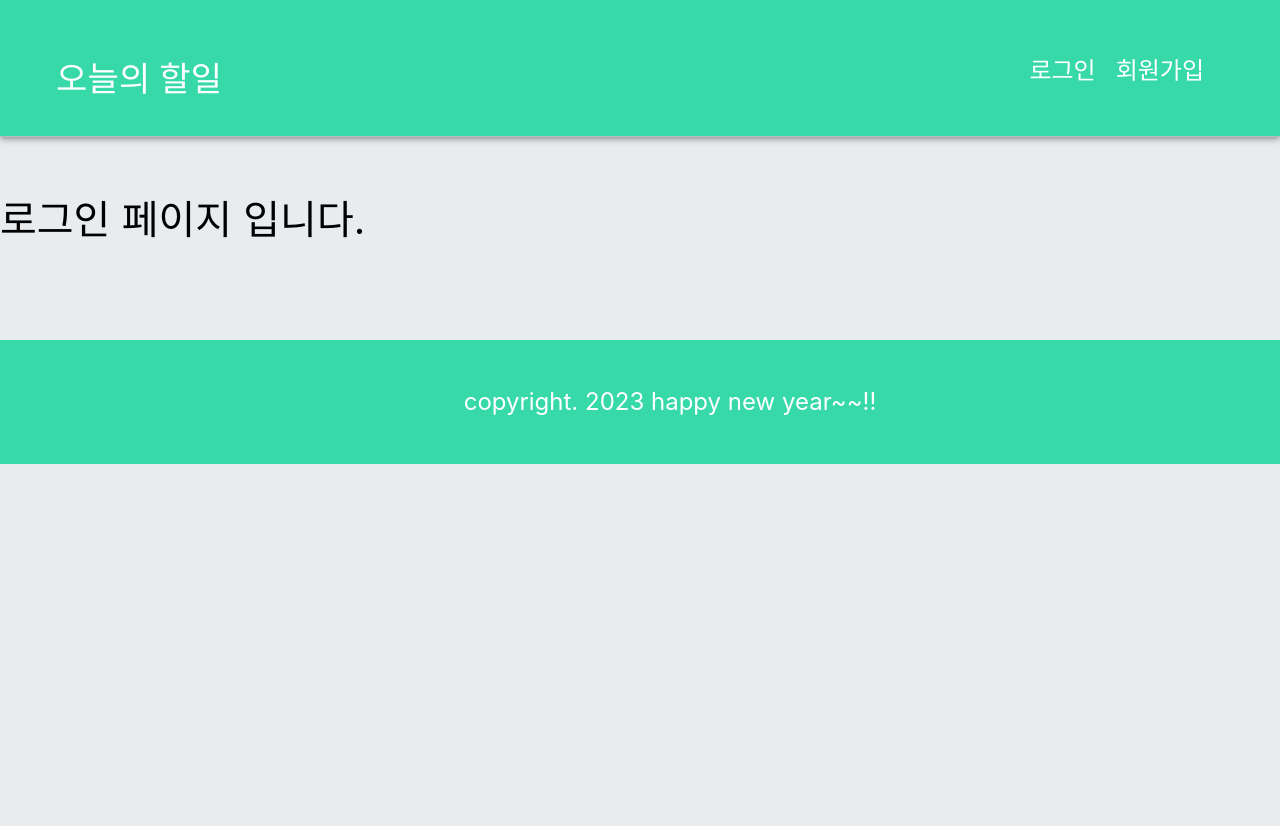
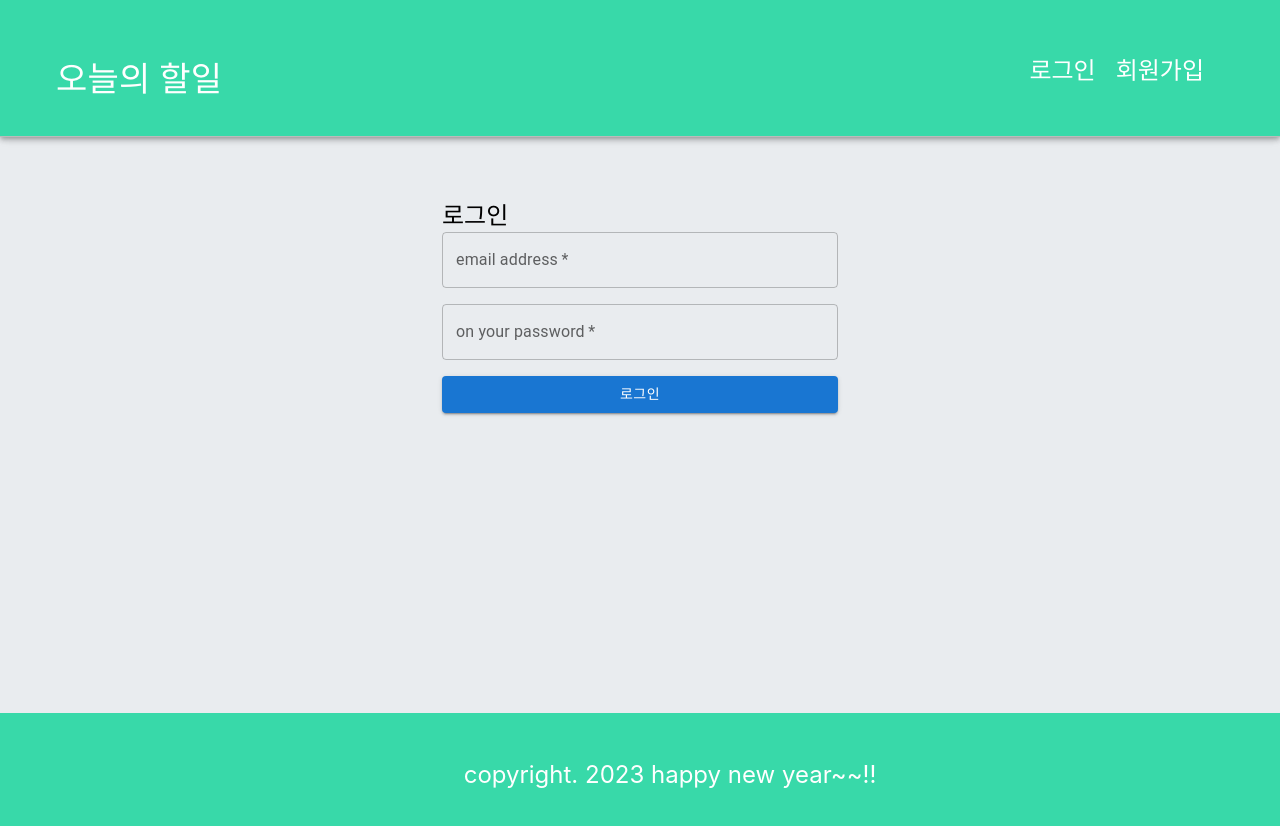
Before and after one commit to hansumin52978/react-todo-app, a React (Create React App) app: page /login in a window 1280 px wide. Shown: the top 826 px of the page. Before the commit the page ends 800 px from the top, so only its background shows below. Built offline with nearby package versions, Linux system fonts and the light colour scheme.

Commit message:
# 10. 로그인 기능 구현

```diff
--- a/src/App.css
+++ b/src/App.css
@@ -6,3 +6,17 @@
 body {
   background-color: #e9ecef;
 }
+
+.wrapper {
+  display: flex;
+  flex-direction: column;
+  justify-content: space-between;
+  height: 100vh;
+}
+
+.content-wrapper {
+  display: flex;
+  justify-content: center;
+  align-items: center;
+  flex-direction: column;
+}
--- a/src/App.js
+++ b/src/App.js
@@ -6,11 +6,15 @@
 import Join from './components/user/Join';
 import Login from './components/user/Login';
 import { Route, Routes } from 'react-router-dom';
+import { AuthContextProvider } from './utils/AuthContext';
 
 const App = () => {
   return (
-    <>
+    // 데이터를 전달하고자 하는 자식 컴포넌트들을 Provider로 감쌉니다.
+    <AuthContextProvider>
+      <div className='wrapper'>
         <Header />
+        <div className='content-wrapper'>
           <Routes>
             <Route
               path='/'
@@ -25,8 +29,10 @@
               element={<Join />}
             />
           </Routes>
+        </div>
         <Footer />
-    </>
+      </div>
+    </AuthContextProvider>
   );
 };
 
--- a/src/components/layout/Header.js
+++ b/src/components/layout/Header.js
@@ -1,9 +1,23 @@
-import React from 'react';
+import React, { useContext, useEffect, useState } from 'react';
 import { AppBar, Grid, Toolbar, Typography } from '@mui/material';
-import { Link } from 'react-router-dom';
+import { Link, useNavigate } from 'react-router-dom';
 import './Header.scss';
+import { isLogin, getLoginUserInfo } from '../../utils/login-util';
+import AuthContext from '../../utils/AuthContext';
 
 const Header = () => {
+  const redirection = useNavigate();
+
+  // AuthContext에서 로그인 상태를 가져옵니다.
+  const { isLoggedIn, userName, onLogout } = useContext(AuthContext);
+
+  // 로그아웃 핸들러
+  const logoutHandler = () => {
+    // AuthContext의 onLogout 함수를 호출하여 로그인 상태를 업데이트 합니다.
+    onLogout();
+    redirection('/login');
+  };
+
   return (
     <AppBar
       position='fixed'
@@ -27,14 +41,27 @@
                 alignItems: 'center',
               }}
             >
-              <Typography variant='h4'>오늘의 할일</Typography>
+              <Typography variant='h4'>
+                {isLoggedIn ? userName + '님' : '오늘'}의 할일
+              </Typography>
             </div>
           </Grid>
 
           <Grid item>
             <div className='btn-group'>
-              <Link to='/login'>로그인</Link>
-              <Link to='/join'>회원가입</Link>
+              {isLoggedIn ? (
+                <button
+                  className='logout-btn'
+                  onClick={logoutHandler}
+                >
+                  로그아웃
+                </button>
+              ) : (
+                <>
+                  <Link to='/login'>로그인</Link>
+                  <Link to='/join'>회원가입</Link>
+                </>
+              )}
             </div>
           </Grid>
         </Grid>
--- a/src/components/layout/Header.scss
+++ b/src/components/layout/Header.scss
@@ -1,4 +1,4 @@
-.btn-group {
+.btn-group * {
   font-size: 24px;
 }
 .btn-group a,
--- a/src/components/user/Login.js
+++ b/src/components/user/Login.js
@@ -1,10 +1,158 @@
-import React from 'react';
+import { Button, Container, Grid, TextField, Typography } from '@mui/material';
+import React, { useContext } from 'react';
+import { API_BASE_URL as BASE, USER } from '../../config/host-config';
+import { useNavigate } from 'react-router-dom';
+import AuthContext from '../../utils/AuthContext';
 
 const Login = () => {
+  const redirection = useNavigate();
+
+  const { onLogin } = useContext(AuthContext);
+
+  const REQUEST_URL = BASE + USER + '/signin';
+
+  // 서버에 비동기 로그인 요청(AJAX 요청)
+  // 함수 앞에 async를 붙이면 해당 함수는 프로미스 객체를 바로 리턴합니다.
+  const fetchLogin = async () => {
+    // 이메일, 비밀번호 입력 태그 얻어오기
+    const $email = document.getElementById('email');
+    const $password = document.getElementById('password');
+
+    // await는 async로 선언된 함수에서만 사용이 가능합니다.
+    // await는 프로미스 객체가 처리될 때까지 기다립니다.
+    // 프로미스 객체의 반환값을 바로 활용할 수 있도록 도와줍니다.
+    // then()을 활용하는 것보다 가독성이 좋고, 쓰기도 쉽습니다.
+    const res = await fetch(REQUEST_URL, {
+      method: 'POST',
+      headers: { 'content-type': 'application/json' },
+      body: JSON.stringify({
+        email: $email.value,
+        password: $password.value,
+      }),
+    });
+
+    if (res.status === 400) {
+      const text = await res.text();
+      alert(text);
+      return;
+    }
+
+    const { token, userName, email, role } = await res.json(); // 서버에서 온 json 읽기
+
+    // Context API를 사용하여 로그인 상태를 업데이트 합니다.
+    onLogin(token, userName, role);
+
+    // 홈으로 리다이렉트
+    redirection('/');
+
+    // fetch(REQUEST_URL, {
+    //   method: 'POST',
+    //   headers: { 'content-type': 'application/json' },
+    //   body: JSON.stringify({
+    //     email: $email.value,
+    //     password: $password.value,
+    //   }),
+    // })
+    //   .then((res) => {
+    //     if (res.status === 400) {
+    //       // 가입이 안되어있거나, 비번 틀린 경우
+    //       return res.text(); // 에러메세지는 text이기 때문에 text()를 리턴.
+    //     }
+    //     return res.json(); // 400 에러가 아니라면 로그인 성공이기 때문에 json()을 리턴.
+    //   })
+    //   .then((result) => {
+    //     if (typeof result === 'string') {
+    //       alert(result);
+    //       return;
+    //     }
+    //     console.log(result);
+    //   });
+  };
+
+  // 로그인 요청 핸들러
+  const loginHandler = (e) => {
+    e.preventDefault();
+
+    // 서버에 로그인 요청 전송
+    fetchLogin();
+  };
+
   return (
-    <div style={{ marginTop: '200px', fontSize: '40px' }}>
-      로그인 페이지 입니다.
-    </div>
+    <Container
+      component='main'
+      maxWidth='xs'
+      style={{ margin: '200px auto' }}
+    >
+      <Grid
+        container
+        spacing={2}
+      >
+        <Grid
+          item
+          xs={12}
+        >
+          <Typography
+            component='h1'
+            variant='h5'
+          >
+            로그인
+          </Typography>
+        </Grid>
+      </Grid>
+
+      <form
+        noValidate
+        onSubmit={loginHandler}
+      >
+        <Grid
+          container
+          spacing={2}
+        >
+          <Grid
+            item
+            xs={12}
+          >
+            <TextField
+              variant='outlined'
+              required
+              fullWidth
+              id='email'
+              label='email address'
+              name='email'
+              autoComplete='email'
+            />
+          </Grid>
+          <Grid
+            item
+            xs={12}
+          >
+            <TextField
+              variant='outlined'
+              required
+              fullWidth
+              name='password'
+              label='on your password'
+              type='password'
+              id='password'
+              autoComplete='current-password'
+            />
+          </Grid>
+          <Grid
+            item
+            xs={12}
+          >
+            <Button
+              type='submit'
+              fullWidth
+              variant='contained'
+              color='primary'
+            >
+              로그인
+            </Button>
+          </Grid>
+        </Grid>
+      </form>
+    </Container>
   );
 };
 
--- /dev/null
+++ b/src/utils/AuthContext.js
@@ -0,0 +1,51 @@
+import React, { useState } from 'react';
+
+// 새로운 전역 컨텍스트 생성
+const AuthContext = React.createContext({
+  isLoggedIn: false, // 로그인 했는지의 여부 추적
+  userName: '',
+  onLogout: () => {},
+  onLogin: (email, password) => {},
+});
+
+// 위에서 생성한 Context를 제공할 수 있는 provider
+// 이 컴포넌트를 통해 자식 컴포넌트에게 인증 상태와 관련된 함수들을 전달할 수 있음.
+export const AuthContextProvider = (props) => {
+  const [isLoggedIn, setIsLoggedIn] = useState(false);
+  const [userName, setUserName] = useState('');
+
+  //로그아웃 핸들러
+  const logoutHandler = () => {
+    localStorage.clear(); //로컬스토리지 내용 전체 삭제
+    setIsLoggedIn(false);
+    setUserName('');
+  };
+
+  // 로그인 핸들러
+  const loginHandler = (token, userName, role) => {
+    localStorage.setItem('isLoggedIn', '1');
+    //json에 담긴 인증정보를 클라이언트에 보관
+    // 1. 로컬 스토리지 - 브라우저가 종료되어도 보관됨.
+    // 2. 세션 스토리지 - 브라우저가 종료되면 사라짐.
+    localStorage.setItem('ACCESS_TOKEN', token);
+    localStorage.setItem('LOGIN_USERNAME', userName);
+    localStorage.setItem('USER_ROLE', role);
+    setIsLoggedIn(true);
+    setUserName(userName);
+  };
+
+  return (
+    <AuthContext.Provider
+      value={{
+        isLoggedIn,
+        userName,
+        onLogout: logoutHandler,
+        onLogin: loginHandler,
+      }}
+    >
+      {props.children}
+    </AuthContext.Provider>
+  );
+};
+
+export default AuthContext;
--- /dev/null
+++ b/src/utils/login-util.js
@@ -0,0 +1,19 @@
+// 로그인 한 유저의 데이터 객체를 반환하는 함수
+export const getLoginUserInfo = () => {
+  return {
+    token: localStorage.getItem('ACCESS_TOKEN'),
+    username: localStorage.getItem('LOGIN_TOKEN'),
+    role: localStorage.getItem('USER_TOKEN'),
+  };
+};
+
+// // 로그인 여부를 확인하는 함수
+// const isLogin = () => {
+//   const token = localStorage.getItem('ACCESS_TOKEN');
+//   if (token === null) return false;
+//   return true;
+// };
+
+// 특정 값이나 메서드의 리턴값을 논리 타입으로 변환하고 할 때 !!를 붙입니다.
+// localStorage.getItem의 결과를 논리타입으로 리턴 -> 값이 있으면 true, null이면 false로 리턴.
+export const isLogin = () => !!localStorage.getItem('ACCESS_TOKEN');
```
Lines whose indentation alone changed are shown as unchanged.
